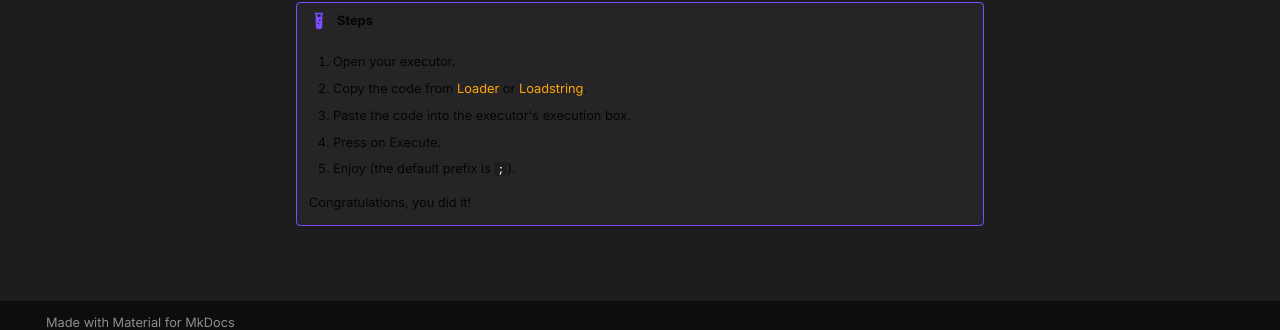
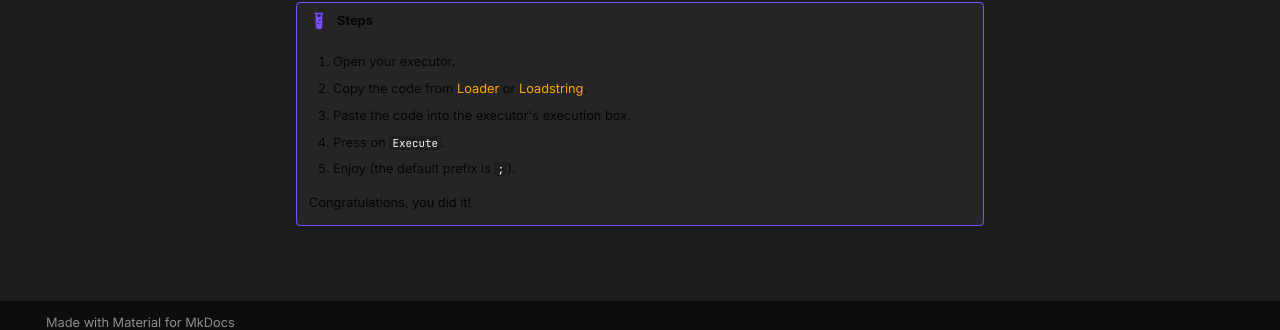
Before and after one commit to daximul/dark, an MkDocs documentation site: the page built from docs/tutorials/index.md, in a window 1280 px wide and 931 px high. Shown: the part 586-916 px from the top of the window. Built offline with MkDocs 1.6.1 and Material for MkDocs 9.7.7, drawn with Linux system fonts in a browser that asks for light colours; comment, search, counter and statistics services are not loaded.

```diff
--- a/docs/tutorials/index.md
+++ b/docs/tutorials/index.md
@@ -15,7 +15,7 @@ These tutorials assume that you're comfortable with Roblox and the Lua scripting
 	1. Open your executor.
 	2. Copy the code from [Loader](https://raw.githubusercontent.com/daximul/dav2/main/loadstring/loader.lua) or [Loadstring](https://raw.githubusercontent.com/daximul/dav2/main/loadstring/script.lua).
 	3. Paste the code into the executor's execution box.
-	4. Press on Execute.
+	4. Press on `Execute`.
 	5. Enjoy (the default prefix is `;`).
 
 	Congratulations, you did it!
```
